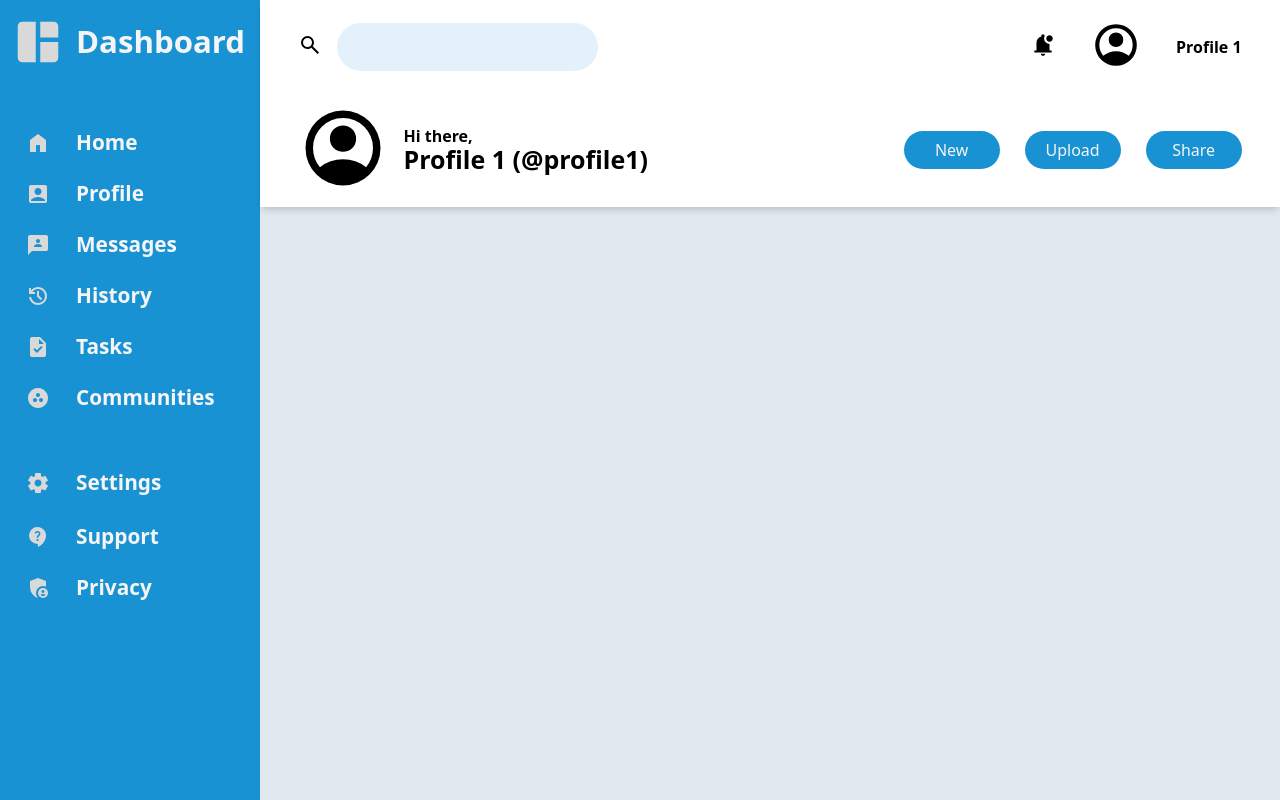
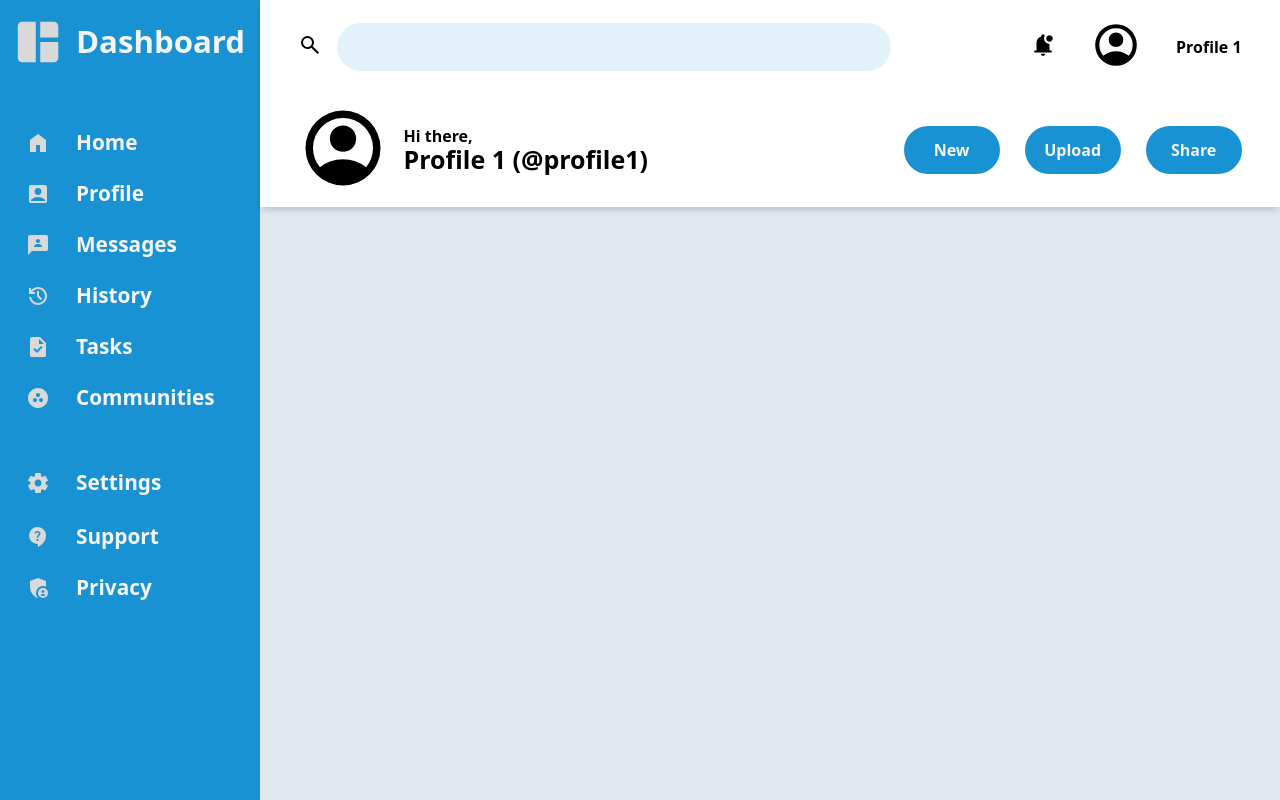
Before and after one commit to Ha0177/Admin-Dashboard-Project, a plain HTML site: page index.html in a window 1280 px wide. Drawn offline with nearby package versions, Linux system fonts and the light colour scheme.

Commit message:
Finish header

```diff
--- a/style.css
+++ b/style.css
@@ -14,15 +14,16 @@ body {
 ul,ol {
     list-style: none;
 }
-button {
+.second-row button {
     appearance: none;
     cursor: pointer;
     background-color: hsl(201.18deg 78.9% 46.47%);
     border: none;
-    padding: 10px;
+    padding: 15px;
     color: whitesmoke;
-    border-radius: 20px;
+    border-radius: 25px;
     width: 6em;
+    font-weight: 600;
 }
 
 nav.container {
@@ -92,10 +93,15 @@ main.container {
     flex: 1 1 0;
     min-width: 0;
 }
+.search-bar .text {
+    flex: 1 1 0;
+    min-width: 0;
+    display: flex;
+}
 
 input[type="search"] {
     outline: none;
-    width: 100%;
+    width: 80%;
     min-width: 0;
     border-radius: 50px;
     height: auto;
```
